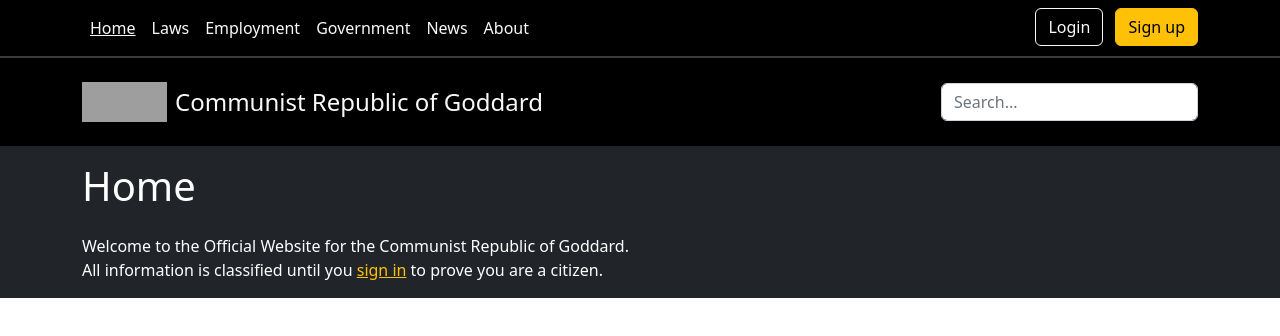
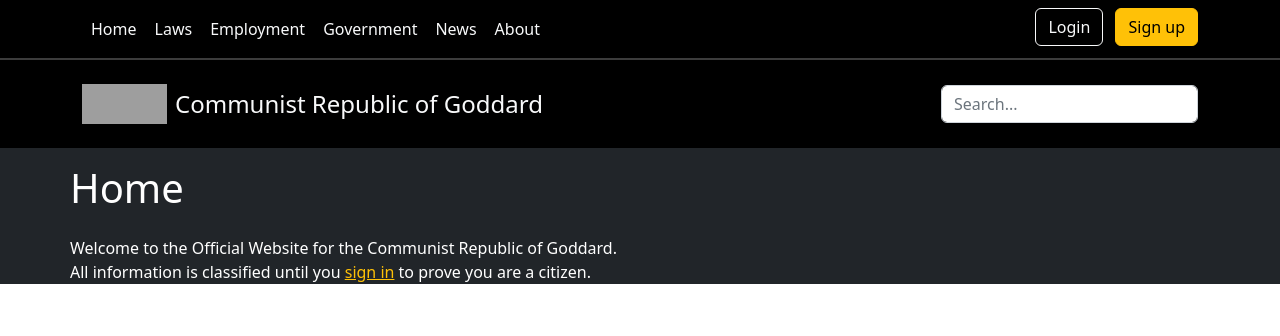
Before and after one commit to deepfriedslipper/goddard-gov, a plain HTML site: page index.html in a window 1280 px wide. Drawn offline with nearby package versions, Linux system fonts and the light colour scheme; grey boxes are pictures that could not be loaded.

Commit message:
Update index.html

```diff
--- a/index.html
+++ b/index.html
@@ -16,35 +16,34 @@
          <div class="container d-flex flex-wrap">
             <ul class="nav me-auto">
                <li class="nav-item d-none d-md-block d-sm-none">
-                  <a href="#" class="nav-link link-light px-2
-                  text-decoration-underline topnav-link">
+                  <button href="#" class="btn nav-link link-light px-2 topnav-link">
                      Home
-                  </a>
+                  </button>
                </li>
                <li class="nav-item d-none d-md-block d-sm-none">
-                  <a href="#" class="nav-link link-light px-2 topnav-link">
+                  <button href="#" class="btn nav-link link-light px-2 topnav-link">
                      Laws
-                  </a>
+                  </button>
                </li>
                <li class="nav-item d-none d-md-block d-sm-none">
-                  <a href="#" class="nav-link link-light px-2 topnav-link">
+                  <button href="#" class="btn nav-link link-light px-2 topnav-link">
                      Employment
-                  </a>
+                  </button>
                </li>
                <li class="nav-item d-none d-md-block d-sm-none">
-                  <a href="#" class="nav-link link-light px-2 topnav-link">
+                  <button href="#" class="btn nav-link link-light px-2 topnav-link">
                      Government
-                  </a>
+                  </button>
                </li>
                <li class="nav-item d-none d-md-block d-sm-none">
-                  <a href="#" class="nav-link link-light px-2 topnav-link">
+                  <button href="#" class="btn nav-link link-light px-2 topnav-link">
                      News
-                  </a>
+                  </button>
                </li>
                <li class="nav-item d-none d-md-block d-sm-none">
-                  <a href="#" class="nav-link link-light px-2 topnav-link">
+                  <button href="#" class="btn nav-link link-light px-2 topnav-link">
                      About
-                  </a>
+                  </button>
                </li>
                <li class="d-md-none d-sm-block">
                   <a href="/" class="d-flex align-items-center mb-lg-0 me-lg-auto text-dark text-decoration-none">
@@ -67,7 +66,7 @@
                      </svg>
                   </button>
 
-                  <button type="button" class="btn btn-outline-light me-2 d-none d-md-inline-block">
+                  <button onclick="navigate('login')" type="button" class="btn btn-outline-light me-2 d-none d-md-inline-block">
                      Login
                   </button>
 
@@ -87,10 +86,11 @@
          </div>
       </nav>
 
-      <form id="search-bar" class="container">
+      <form id="search-bar">
          <input placeholder="Search...">
       </form>
 
+      <div class="wrapper bg-dark p-0">
          <header class="bg-black d-none d-md-block d-sm-none pt-sm-4 pb-lg-4 pb-sm-2">
             <div class="container d-flex justify-content-center align-items-center">
                <a href="/" class=" d-none d-md-flex d-sm-none align-items-center mb-3 mb-lg-0 me-lg-auto text-dark text-decoration-none">
@@ -110,17 +110,15 @@
             </div>
          </header>
 
-      <main class="bg-dark d-flex flex-column">
-         <section class="py-3 container d-flex flex-wrap">
-            <h1 class="text-white">Home</h1>
-         </section>
-         <section class="container d-flex flex-wrap">
+         <main class="container p-0">
+            <h1 class="text-white py-3">Home</h1>
             <p class="text-white">Welcome to the Official Website for the
                Communist Republic of Goddard.<br>All information is classified
-            until you <a class="link-warning topnav-link" href="/">sign in</a>
-            to prove you are a citizen.</p>
-         </section>
+               until you <a class="link-warning" href="login">sign in</a>
+               to prove you are a citizen.
+            </p>
          </main>
+      </div>
 
       <script src="script.js"></script>
       <script src="https://cdn.jsdelivr.net/npm/@popperjs/core@2.11.6/dist/umd/popper.min.js" integrity="sha384-oBqDVmMz9ATKxIep9tiCxS/Z9fNfEXiDAYTujMAeBAsjFuCZSmKbSSUnQlmh/jp3" crossorigin="anonymous"></script>
```
Lines whose indentation alone changed are shown as unchanged.
